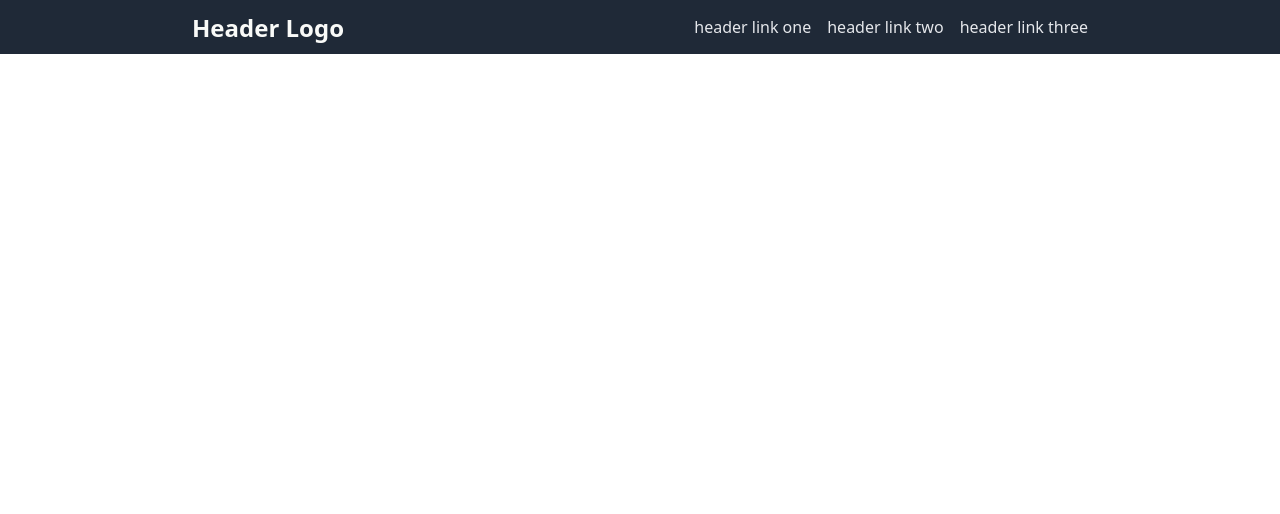
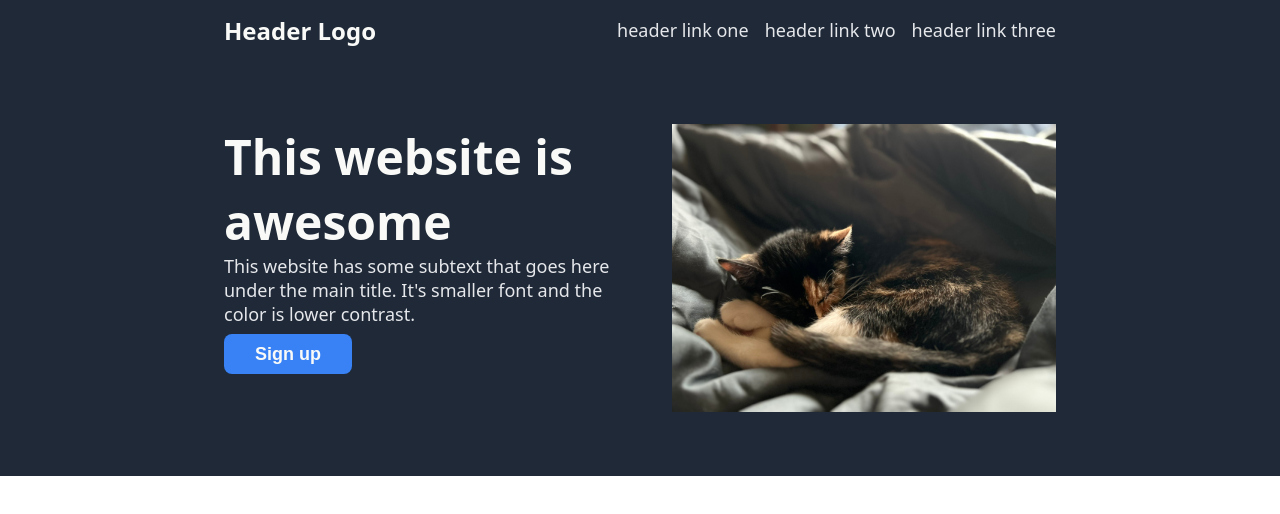
Before and after one commit to Tbiz95/landing-page, a plain HTML site: page index.html in a window 1280 px wide. Drawn offline with Linux system fonts and the light colour scheme.

Commit message:
added header-info section to top of page

```diff
--- a/index.html
+++ b/index.html
@@ -17,5 +17,15 @@
             <li>header link three</li>
         </ul>
     </div>
+    <div class="header-main">
+        <div class="header-info">
+            This website is awesome
+            <p>This website has some subtext that goes here under the main title. It's smaller font and the color is lower contrast.</p>
+            <button>Sign up</button>
+        </div>
+        <div class="image">
+            <img class="phantom" src="phantom.JPEG" alt="kitten">
+        </div>
+    </div>
 </body>
 </html>
--- a/style.css
+++ b/style.css
@@ -9,7 +9,7 @@ body {
     display: flex;
     justify-content: space-between;
     align-items: center;
-    padding: 0 192px;
+    padding: 0 224px;
     background-color: #1F2937;
 }
 
@@ -18,6 +18,7 @@ body {
     gap: 16px;
     list-style-type: none;
     color: #E5E7EB;
+    font-size: 18px;
 }
 
 .header-logo {
@@ -25,3 +26,50 @@ body {
     font-weight: 900;
     color: #F9FAF8;
 }
+
+.header-main {
+    display: flex;
+    justify-content: space-between;
+    padding: 64px 224px;
+    background-color: #1F2937;
+}
+
+.header-info {
+    color: #F9FAF8;
+    font-size: 48px;
+    font-weight: 900;
+    width: 480px;
+    display: flex;
+    flex-direction: column;
+}
+
+.header-info p {
+    color: #E5E7EB;
+    font-size: 18px;
+    font-weight: normal;
+    margin-top: 0;
+    margin-bottom: 8px;
+}
+
+.phantom {
+    max-height: 288px;
+    width: auto;
+}
+
+.image {
+    display: flex;
+    justify-content: end;
+    max-height: 288px;
+    width: 480px;
+}
+
+button {
+    background-color: #3882F6;
+    font-size: 18px;
+    border: none;
+    border-radius: 8px;
+    height: 40px;
+    width: 128px;
+    color: #F9FAF8;
+    font-weight: 900;
+}
```
Also changed, not shown: phantom.JPEG (added).
